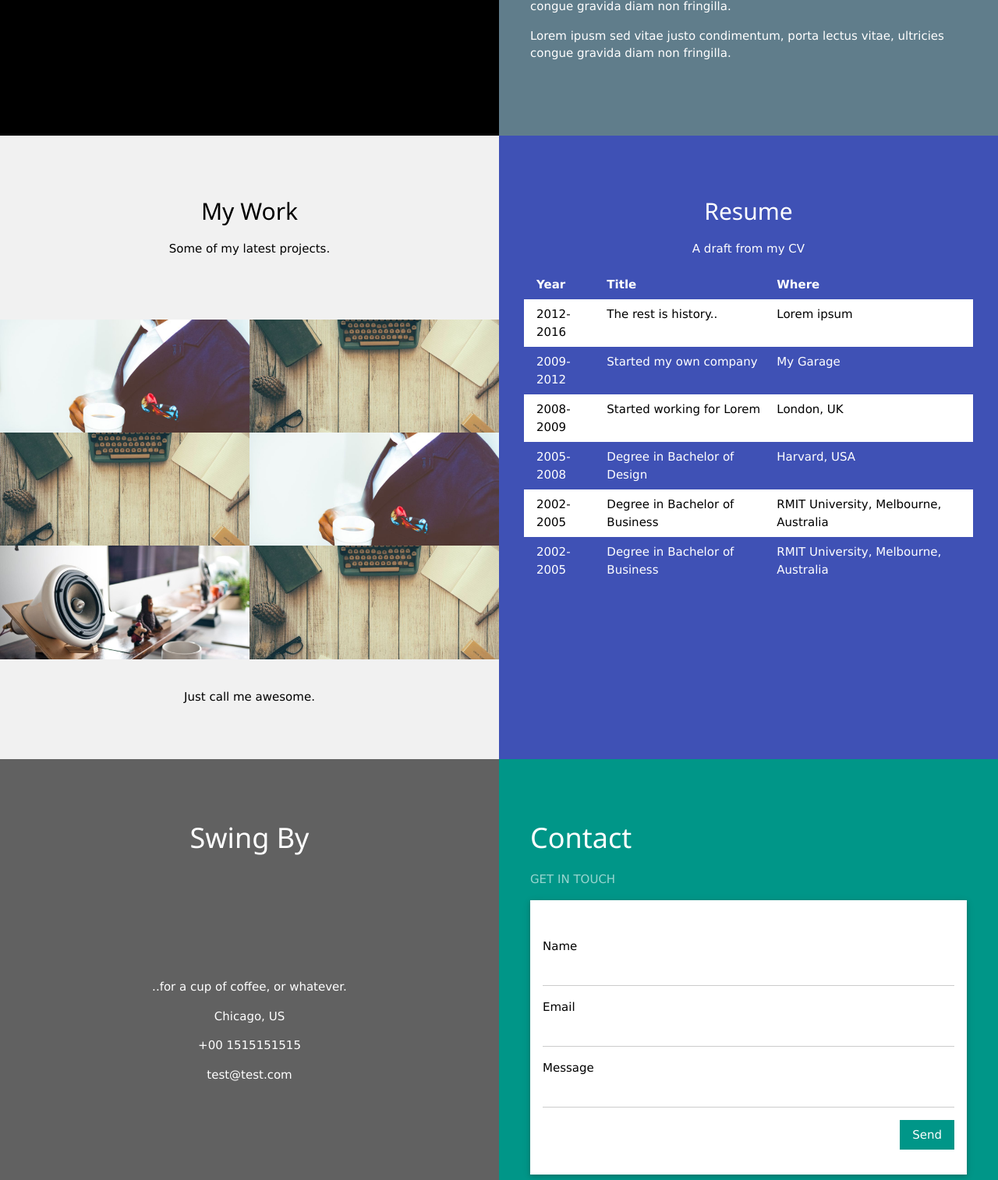
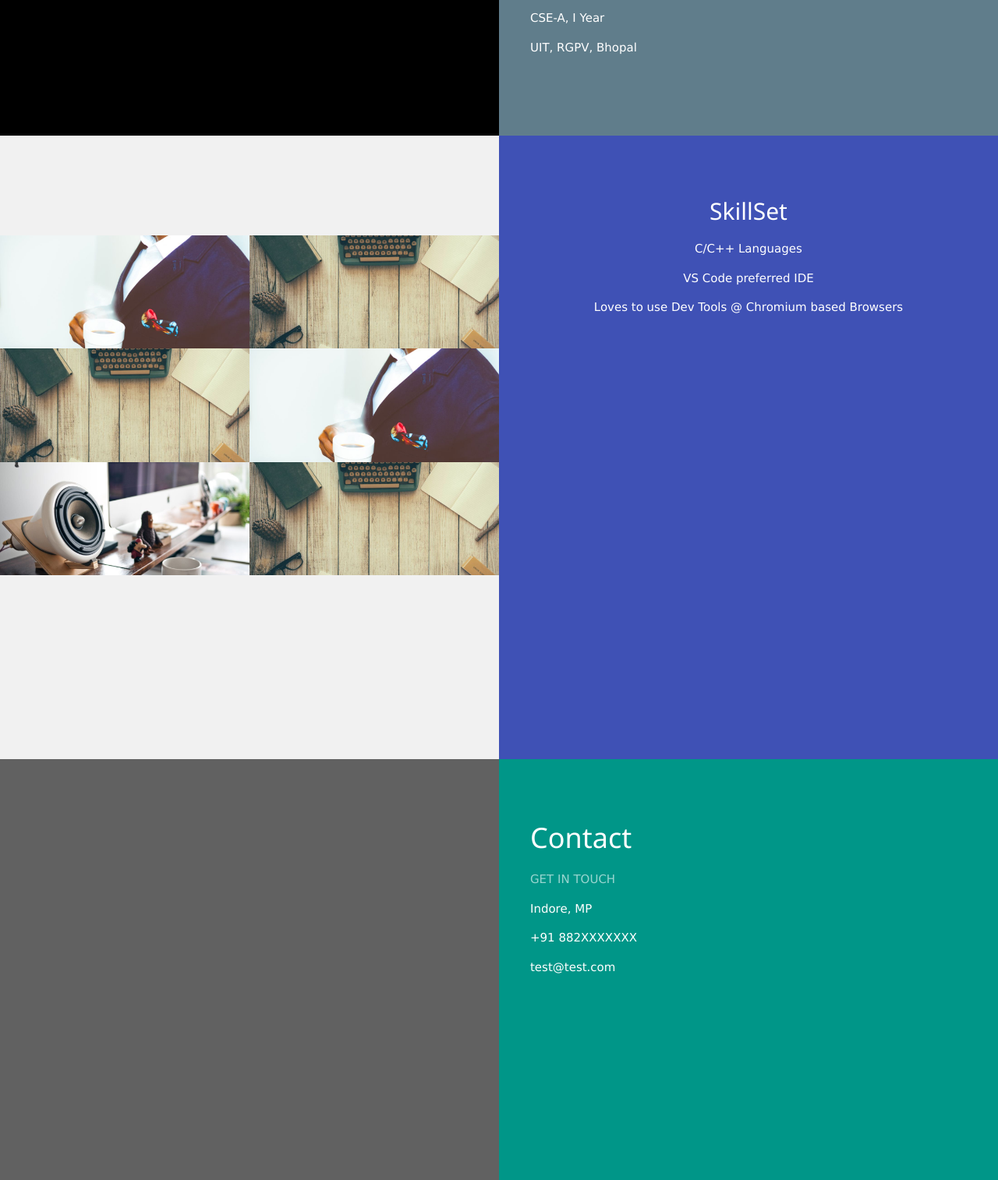
Before and after one commit to gsk-uit-rgpv/gsk_ecell, a plain HTML site: page index.html in a window 1280 px wide. Shown: the part 526-2040 px from the top of the page at 78% size. Drawn offline with Linux system fonts and the light colour scheme.

Commit message:
Update index.html

```diff
--- a/index.html
+++ b/index.html
@@ -3,29 +3,29 @@
 <title>E Cell Task R1</title>
 <meta charset="UTF-8">
 <meta name="viewport" content="width=device-width, initial-scale=1">
-<link rel="stylesheet" href="/style.css">
+<link rel="stylesheet" href="/gsk_ecell/style.css">
 <body class="w3-content" style="max-width:1300px">
 
 <!-- About -->
 <div class="w3-row">
   <div class="w3-half w3-black w3-container w3-center" style="height:700px">
     <div class="w3-padding-64">
-      <h1>My Logo</h1>
+      <h1>E-Cell Round 1 Task</h1>
     </div>
     <div class="w3-padding-64">
       <a href="#" class="w3-button w3-black w3-block w3-hover-blue-grey w3-padding-16">Home</a>
-      <a href="#work" class="w3-button w3-black w3-block w3-hover-teal w3-padding-16">My Work</a>
-      <a href="#work" class="w3-button w3-black w3-block w3-hover-dark-grey w3-padding-16">Resume</a>
+      <a href="#work" class="w3-button w3-black w3-block w3-hover-teal w3-padding-16">Skills</a>
       <a href="#contact" class="w3-button w3-black w3-block w3-hover-brown w3-padding-16">Contact</a>
     </div>
   </div>
   <div class="w3-half w3-blue-grey w3-container" style="height:700px">
     <div class="w3-padding-64 w3-center">
-      <h1>About Me</h1>
-      <img src="/images/avatar.png" class="w3-margin w3-circle" alt="Person" style="width:50%">
+      <h1>Profile</h1>
+      <img src="/gsk_ecell/images/avatar.png" class="w3-margin w3-circle" alt="Person" style="width:50%">
       <div class="w3-left-align w3-padding-large">
-        <p>Lorem ipusm sed vitae justo condimentum, porta lectus vitae, ultricies congue gravida diam non fringilla.</p>
-        <p>Lorem ipusm sed vitae justo condimentum, porta lectus vitae, ultricies congue gravida diam non fringilla.</p>
+        <p>Garvit</p>
+        <p>CSE-A, I Year</p>
+        <p>UIT, RGPV, Bhopal</p>
       </div>
     </div>
   </div>
@@ -35,79 +35,39 @@
 <div class="w3-row">
   <div class="w3-half w3-light-grey w3-center" style="min-height:800px" id="work">
     <div class="w3-padding-64">
-      <h2>My Work</h2>
-      <p>Some of my latest projects.</p>
     </div>
     <div class="w3-row">
       <div class="w3-half">
-        <img src="/images/coffee.jpg" style="width:100%">
+        <img src="/gsk_ecell/images/coffee.jpg" style="width:100%">
       </div>
       <div class="w3-half">
-        <img src="/images/workbench.jpg" style="width:100%">
+        <img src="/gsk_ecell/images/workbench.jpg" style="width:100%">
       </div>
     </div>
     <div class="w3-row w3-hide-small">
       <div class="w3-half">
-        <img src="/images/workbench.jpg" style="width:100%">
+        <img src="/gsk_ecell/images/workbench.jpg" style="width:100%">
       </div>
       <div class="w3-half">
-        <img src="/images/coffee.jpg" style="width:100%">
+        <img src="/gsk_ecell/images/coffee.jpg" style="width:100%">
       </div>
     </div>
 
     <div class="w3-row w3-hide-small">
       <div class="w3-half">
-        <img src="/images/sound.jpg" style="width:100%">
+        <img src="/gsk_ecell/images/sound.jpg" style="width:100%">
       </div>
       <div class="w3-half">
-        <img src="/images/workbench.jpg" style="width:100%">
+        <img src="/gsk_ecell/images/workbench.jpg" style="width:100%">
       </div>
     </div><br>
-    <p>Just call me awesome.</p>
   </div>
   <div class="w3-half w3-indigo w3-container" style="min-height:800px">
     <div class="w3-padding-64 w3-center">
-      <h2>Resume</h2>
-      <p>A draft from my CV</p>
-      <div class="w3-container w3-responsive">
-        <table class="w3-table">
-          <tr>
-            <th>Year</th>
-            <th>Title</th>
-            <th>Where</th>
-          </tr>
-          <tr class="w3-white">
-            <td>2012-2016</td>
-            <td>The rest is history..</td>
-            <td>Lorem ipsum</td>
-          </tr>
-          <tr>
-            <td>2009-2012</td>
-            <td>Started my own company</td>
-            <td>My Garage</td>
-          </tr>
-          <tr class="w3-white">
-            <td>2008-2009</td>
-            <td>Started working for Lorem</td>
-            <td>London, UK</td>
-          </tr>
-          <tr>
-            <td>2005-2008</td>
-            <td>Degree in Bachelor of Design</td>
-            <td>Harvard, USA</td>
-          </tr>
-          <tr class="w3-white">
-            <td>2002-2005</td>
-            <td>Degree in Bachelor of Business</td>
-            <td>RMIT University, Melbourne, Australia</td>
-          </tr>
-          <tr class="w3-hide-medium">
-            <td>2002-2005</td>
-            <td>Degree in Bachelor of Business</td>
-            <td>RMIT University, Melbourne, Australia</td>
-          </tr>
-        </table>
-      </div>
+      <h2>SkillSet</h2>
+      <p>C/C++ Languages</p>
+      <p>VS Code preferred IDE</p>
+      <p>Loves to use Dev Tools @ Chromium based Browsers</p>
     </div>
   </div>
 </div>
@@ -116,34 +76,15 @@
 <div class="w3-row" id="contact">
   <div class="w3-half w3-dark-grey w3-container w3-center" style="height:700px">
     <div class="w3-padding-64">
-      <h1>Swing By</h1>
-    </div>
-    <div class="w3-padding-64">
-      <p>..for a cup of coffee, or whatever.</p>
-      <p>Chicago, US</p>
-      <p>+00 1515151515</p>
-      <p>test@test.com</p>
     </div>
   </div>
   <div class="w3-half w3-teal w3-container" style="height:700px">
     <div class="w3-padding-64 w3-padding-large">
       <h1>Contact</h1>
       <p class="w3-opacity">GET IN TOUCH</p>
-      <form class="w3-container w3-card w3-padding-32 w3-white" action="/action_page.php" target="_blank">
-        <div class="w3-section">
-          <label>Name</label>
-          <input class="w3-input" style="width:100%;" type="text" required name="Name">
-        </div>
-        <div class="w3-section">
-          <label>Email</label>
-          <input class="w3-input" style="width:100%;" type="text" required name="Email">
-        </div>
-        <div class="w3-section">
-          <label>Message</label>
-          <input class="w3-input" style="width:100%;" type="text" required name="Message">
-        </div>
-        <button type="submit" class="w3-button w3-teal w3-right">Send</button>
-      </form>
+      <p>Indore, MP</p>
+      <p>+91 882XXXXXXX</p>
+      <p>test@test.com</p>
     </div>
   </div>
 </div>
```
